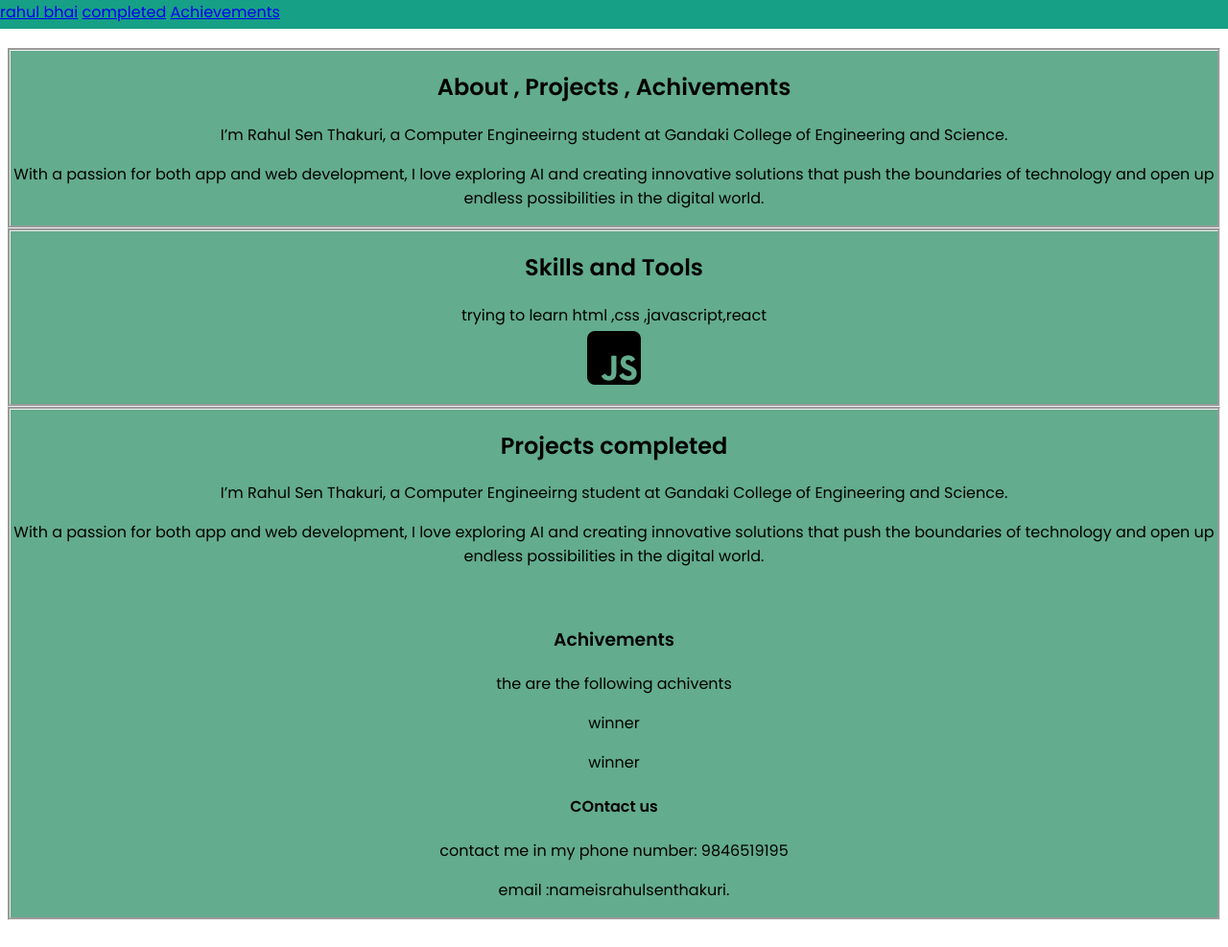
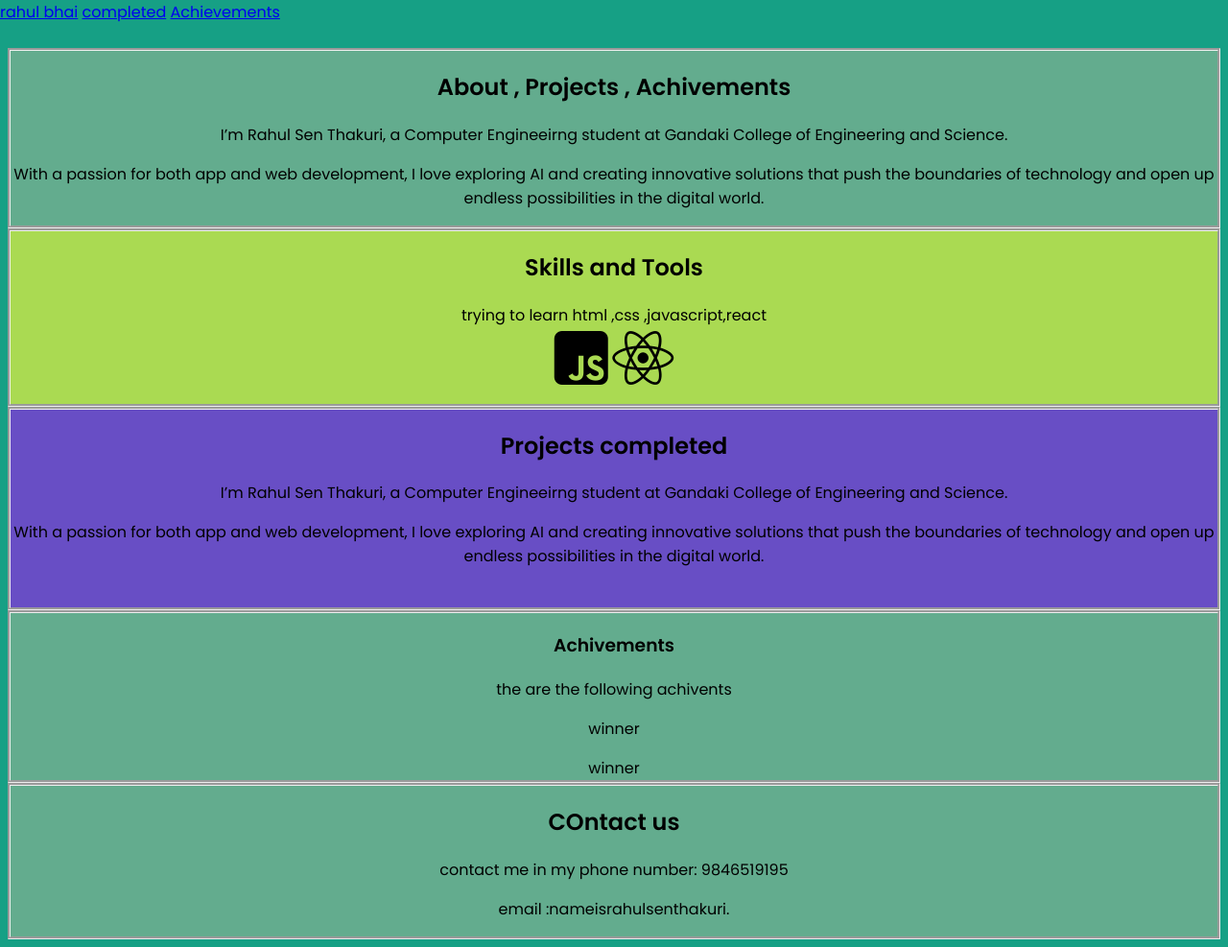
Before and after one commit to UF7Escanor/hitm-portfolio, a plain HTML site: page index.html in a window 1280 px wide. Shown: the whole page at 96% size. Drawn offline with Linux system fonts and the light colour scheme.

```diff
--- a/index.css
+++ b/index.css
@@ -1,5 +1,5 @@
 .container{
-
+   background-color: #16a085;
 }
 
 .navbar{
@@ -26,18 +26,35 @@
     position: relative;
     background-color: rgb(99, 172, 142);
     border-style: groove;
+
 }
 .Skills{
     text-align: center;
     position: relative;
-    background-color: rgb(99, 172, 142);
+    background-color: rgb(170, 218, 82);
     border-style: groove;
 
 }
 .Project{
      text-align: center;
     position: relative;
-    background-color: rgb(99, 172, 142);;
+    background-color: rgb(104, 78, 197);
+    border-style: groove;
+
+
+}
+.ram{
+     text-align: center;
+    position: relative;
+    background-color: rgb(99, 172, 142);
+    border-style: groove;
+
+
+}
+.hari{
+     text-align: center;
+    position: relative;
+    background-color: rgb(99, 172, 142);
     border-style: groove;
 
 }
--- a/index.html
+++ b/index.html
@@ -39,6 +39,7 @@
   <p> trying to learn html ,css ,javascript,react</br>
 
    <i class="fab fa-js-square fa-4x"></i>
+   <i class="fab fa-react fa-4x"></i>
 
 
 
@@ -47,18 +48,18 @@
 
 
   <section class="Project">
-  <h1> Projects completed</h1>
-  <p>I’m Rahul Sen Thakuri, a Computer Engineeirng student at Gandaki College of Engineering and Science.</p>
+      <h1> Projects completed</h1>
+         <p>I’m Rahul Sen Thakuri, a Computer Engineeirng student at Gandaki College of Engineering and Science.</p>
 
   <P>With a passion for both app and web development, I love exploring AI and creating innovative solutions that push the boundaries of technology and open up endless possibilities in the digital world.</P>
-   <section id="Ram"></br>
+  </br>
   </section>
 
 
 
 
-
-  <section>
+<section class="ram">
+ <section id="About">
   <h1>Achivements</h1>
 
   <p>the are the following achivents
@@ -66,16 +67,17 @@
   <P>winner</P>
 
   winner
-  <section id="About">
+ </section>
 </section>
 
 
 
 
-  <section>
+  <section class="hari">
   <h1>COntact us </h1>
   <p>contact me in my phone number: 9846519195</p>
    <p> email :nameisrahulsenthakuri.
-  </p></section>
+  </p>
+</section>
 </body>
 </html>
```
